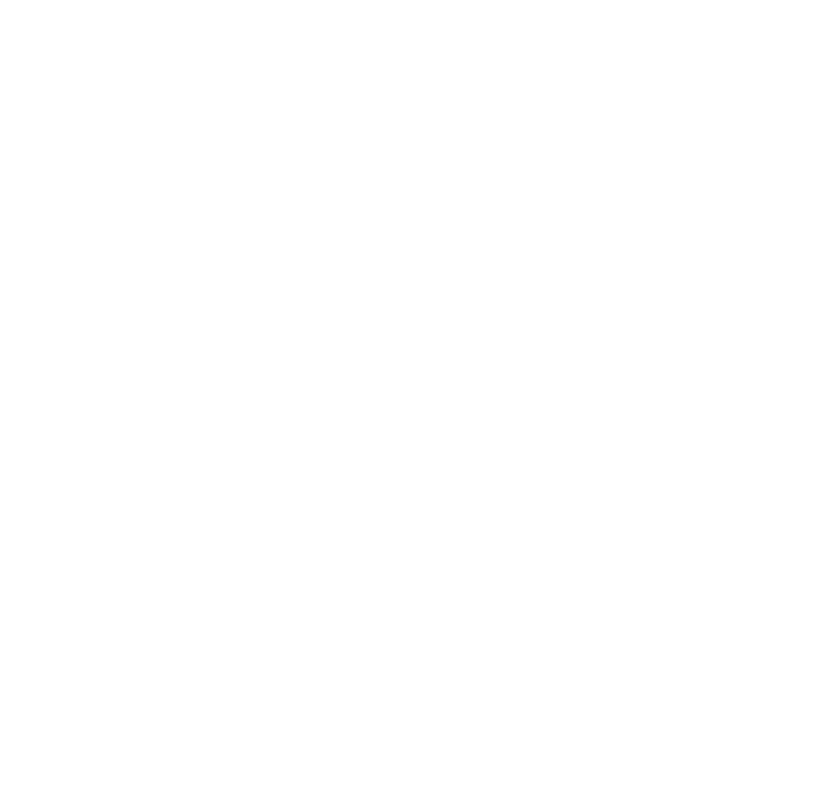
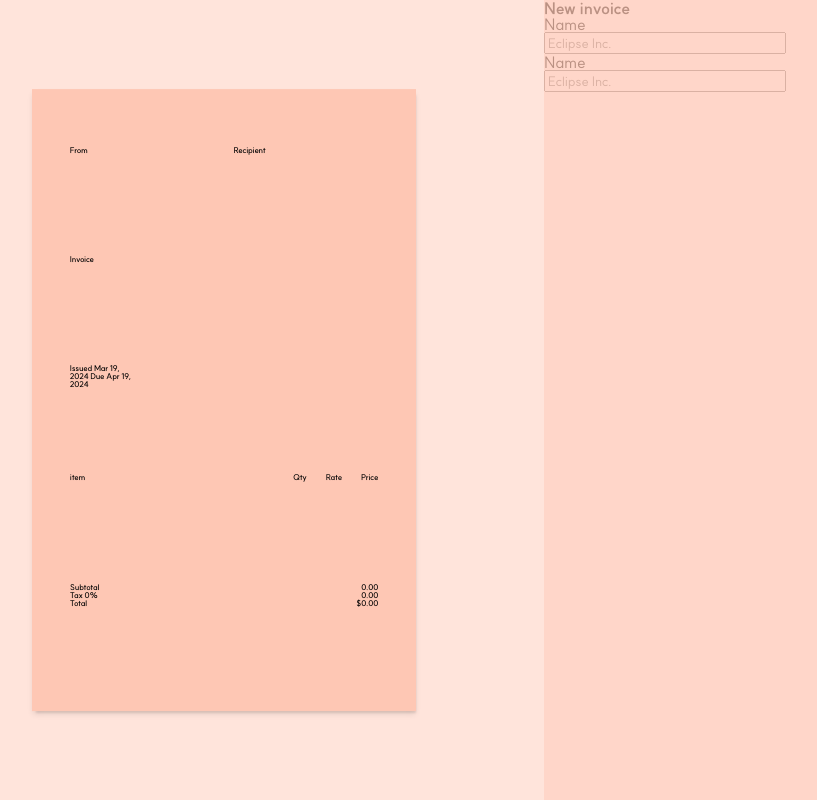
Before and after one commit to happycodehouse/formInvoice, a plain HTML site: page pages/invoice_type_01.html in a window 1280 px wide. Shown: the whole page, without its empty margins (96-913 px from the left). Drawn offline with Linux system fonts and the light colour scheme.

Commit message:
invoice_type_01.html css

```diff
--- a/pages/invoice_type_01.html
+++ b/pages/invoice_type_01.html
@@ -1,24 +1,89 @@
 <link rel="stylesheet" href="../resources/css/style.css">
-<div class="preview">
-    <div class="container">
-        <figure>
-            <div class="view">
+<div class="view-split">
+    <main>
         <div class="invoice shadow">
             <div class="template-preview">
                 <div class="render">
                     <div id="mosaic" class="template">
-                                <div class="grid-area from"></div>
-                                <div class="grid-area to"></div>
-                                <div class="grid-area number"></div>
-                                <div class="grid-area dates"></div>
+                        <div class="grid-area from">
+                            <div class="contact">
+                                <div>From</div>
+                            </div>
+                        </div>
+                        <div class="grid-area to">
+                            <div class="contact">
+                                <div>Recipient</div>
+                            </div>
+                        </div>
+                        <div class="grid-area number">
+                            <div>Invoice</div>
+                        </div>
+                        <div class="grid-area dates">
+                            <div>
+                                <span>Issued Mar 19, 2024</span>
+                                <span>Due Apr 19, 2024</span>
+                            </div>
+                        </div>
                         <div class="grid-area note"></div>
-                                <div class="grid-area items"></div>
-                                <div class="grid-area recap"></div>
+                        <div class="grid-area items">
+                            <div class="header grid">
+                                <div class="item">item</div>
+                                <div class="price">
+                                    <div>Qty</div>
+                                    <div>Rate</div>
+                                    <div>Price</div>
+                                </div>
+                            </div>
+                        </div>
+                        <div class="grid-area recap">
+                            <div class="line subtotal">
+                                <div>Subtotal</div>
+                                <div>0.00</div>
+                            </div>
+                            <div class="line tax 0%">
+                                <div>Tax 0%</div>
+                                <div>0.00</div>
+                            </div>
+                            <div class="line total">
+                                <div>Total</div>
+                                <div>$0.00</div>
                             </div>
                         </div>
                     </div>
                 </div>
             </div>
-        </figure>
+        </div>
+    </main>
+    <aside>
+        <h2>New invoice</h2>
+        <div class="cell-group">
+            <div>
+                <div class="cell">
+                    <div class="prefix">
+                        <label>Name</label>
+                    </div>
+                    <main>
+                        <input placeholder="Eclipse Inc." required>
+                    </main>
+                    <aside></aside>
+                </div>
+                <div class="accordion">
+                    <div class="content">
+                        <div class="cell-group">
+                            <div class="cell">
+                                <div class="prefix">
+                                    <label>Name</label>
+                                </div>
+                                <main>
+                                    <input placeholder="Eclipse Inc." required>
+                                </main>
+                                <aside></aside>
                             </div>
                         </div>
+                    </div>
+                </div>
+            </div>
+            <div></div>
+        </div>
+    </aside>
+</div>
--- a/resources/css/pages/_invoice_type_01.scss
+++ b/resources/css/pages/_invoice_type_01.scss
@@ -1,12 +1,46 @@
 @charset "UTF-8";
 
-.invoice {
-    &.shadow {
-        box-shadow: 0 4px 6px -1px rgba(0, 0, 0, 0.1), 2px 4px 2px -2px rgba(0, 0, 0, 0.1);
+$primaryColor : #FEC7B4;
 
+.view-split {
+    display: flex;
+    height: 100vh;
+
+    > * {
+        position: relative;
+        width: 50%;
+        height: inherit;
+    }
+
+    main {
+        display: inherit;
+
+        &::after {
+            content: '';
+            position: absolute;
+            top: 0;
+            left: 0;
+            width: 100%;
+            height: 100%;
+            background-color: $primaryColor;
+            opacity: 0.48;
+        }
     }
 }
 
+.invoice {
+    position: absolute;
+    top: 50%;
+    left: 50%;
+    transform: translate(-50%, -50%);
+    z-index: 1;
+    width: 60%;
+    height: 77.7277vh;
+
+    &.shadow {
+        box-shadow: 0 4px 6px -1px rgba(0, 0, 0, 0.1), 2px 4px 2px -2px rgba(0, 0, 0, 0.1);
+    }
+}
 
 /*  invoice type 01  */
 .template {
@@ -15,17 +49,14 @@
     --padding: 1cm;
     --padding-header: .2cm;
 
-    position: absolute;
-    top: 50%;
-    left: 50%;
-    transform: translate(-50%, -50%);
-
     display: grid;
-    font-size: 16px;
+    height: 100%;
     gap: var(--gap);
-    height: 100%;
+    padding: var(--padding);
+    background: $primaryColor;
+    font-size: 0.625vw;
+    font-weight: 600;
     letter-spacing: -.015em;
-    padding: var(--padding);
     transition: background-color var(--transition-duration) var(--transition-ease);
 
     &#mosaic {
@@ -43,6 +74,51 @@
 
 
     .grid-area {
+        &.from {
+            grid-area: from;
+        }
 
+        &.to {
+            grid-area: to;
+        }
+
+        &.number {
+            grid-area: number;
+        }
+
+        &.dates {
+            grid-area: dates;
+        }
+
+        &.note {
+            grid-area: note;
+        }
+
+        &.items {
+            grid-area: items;
+
+            .header {
+                display: grid;
+                gap: var(--gap);
+                grid-template-columns: repeat(2, 1fr);
+
+                .price {
+                    display: grid;
+                    gap: var(--gap);
+                    grid-template-columns: 80px 1fr 1fr;
+                    text-align: right;
+                }
+            }
+        }
+
+        &.recap {
+            grid-area: recap;
+
+            .line {
+                display: grid;
+                gap: var(--gap);
+                grid-template-columns: 1fr min-content;
+            }
+        }
     }
 }
```
Also changed, not shown: index.html (+5 -0 lines), resources/css/style.css. Lines whose indentation alone changed are shown as unchanged.
